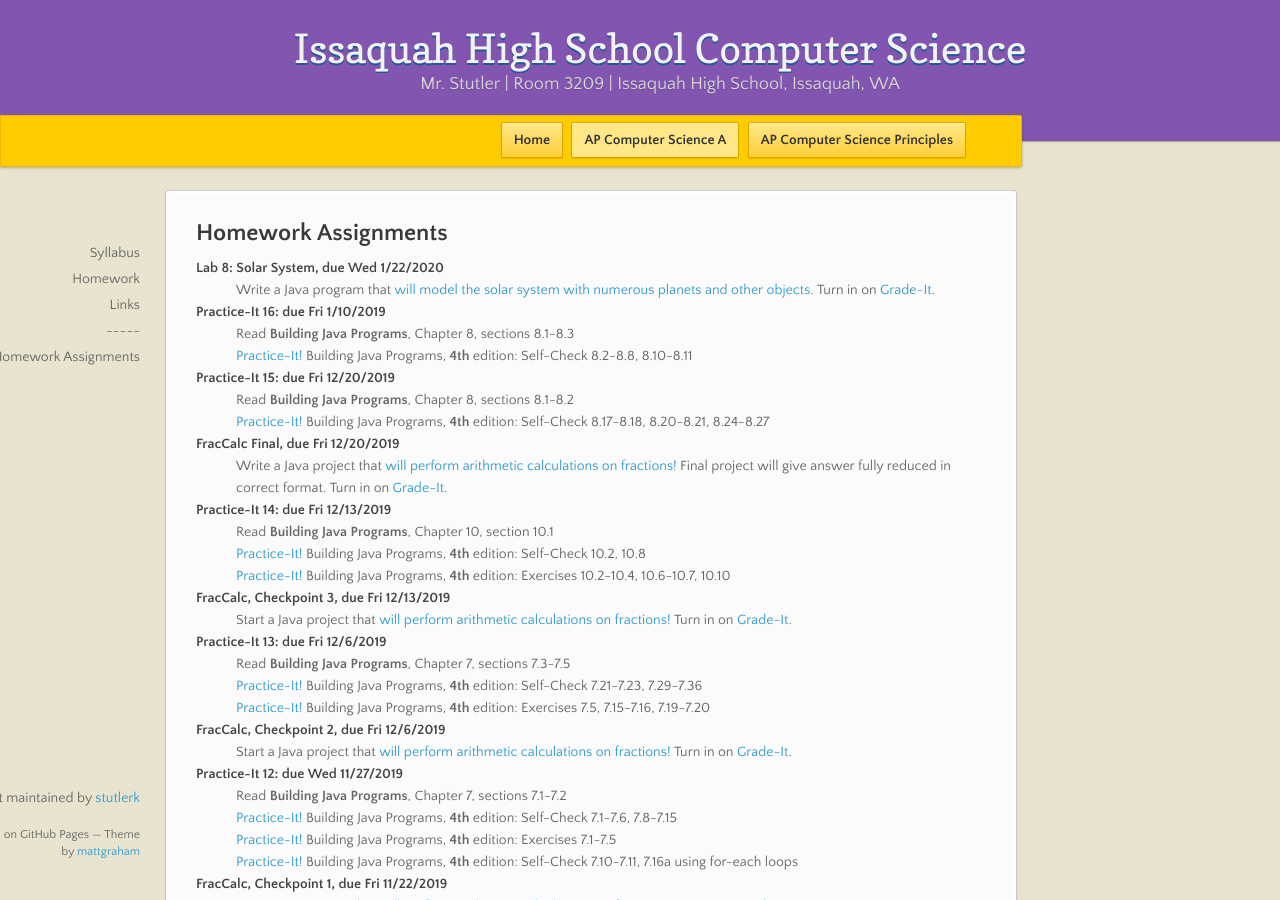
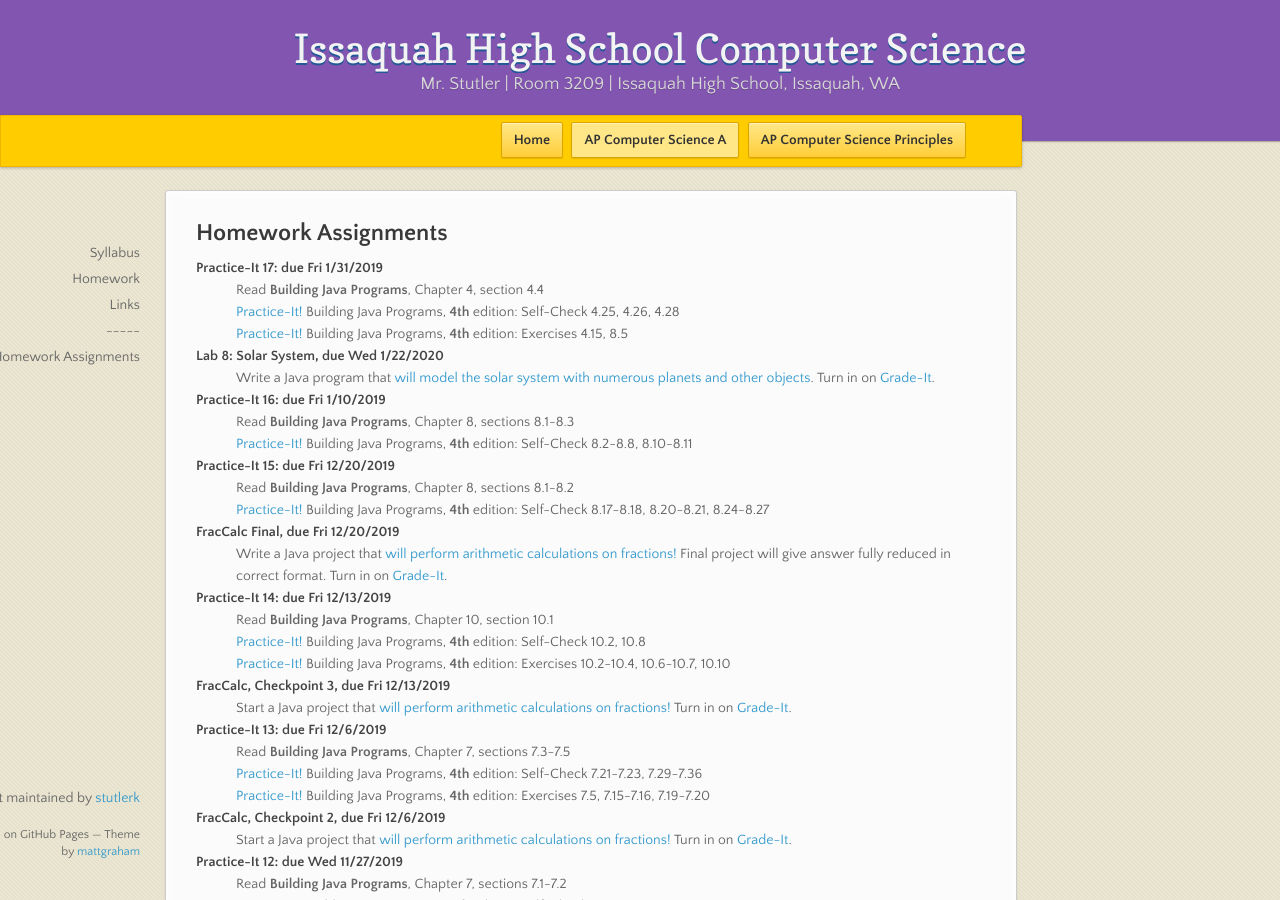
Before and after one commit to stutlerk/ihs-website, a Jekyll site: the page built from _apcsa/homework.html, in a window 1280 px wide and 900 px high. Built offline with Jekyll 4.4.1, drawn with Linux system fonts in a browser that asks for light colours; nearby versions of some CDN libraries.

Commit message:
Update homework.html

```diff
--- a/_apcsa/homework.html
+++ b/_apcsa/homework.html
@@ -10,6 +10,10 @@ layout: course
     <dt>Computer History Report, due 9/19/2018 at the beginning of class</dt>
     <dd><a href="https://issaquahwednet-my.sharepoint.com/personal/stutlerk_issaquah_wednet_edu/_layouts/15/guestaccess.aspx?docid=00f746ca063ec4fe89aaef3ed6d400941&authkey=AeHXKIjD7VBW10XG1QzwDCU">Computer history report assignment</a></dd>
     -->
+    <dt>Practice-It 17: due Fri 1/31/2019</dt>
+    <dd>Read <b>Building Java Programs</b>, Chapter 4, section 4.4</dd>
+    <dd><a href="https://practiceit.cs.washington.edu/" target="_blank">Practice-It!</a> Building Java Programs, <b>4th</b> edition: Self-Check 4.25, 4.26, 4.28</dd>
+    <dd><a href="https://practiceit.cs.washington.edu/" target="_blank">Practice-It!</a> Building Java Programs, <b>4th</b> edition: Exercises 4.15, 8.5</dd>
 
     <dt>Lab 8: Solar System, due Wed 1/22/2020</dt>
     <dd>Write a Java program that <a href="https://issaquahwednet-my.sharepoint.com/:w:/g/personal/stutlerk_issaquah_wednet_edu/EfJy3upR15ZCtf1D9stk_ZoBSbqfcpzxrwCbJu-J4aqvKA?e=3YABew" target="_blank">will model the solar system with numerous planets and other objects</a>. Turn in on <a href="https://gradeit-hs.cs.washington.edu/issaquah/" target="_blank">Grade-It</a>.</dd>
```
